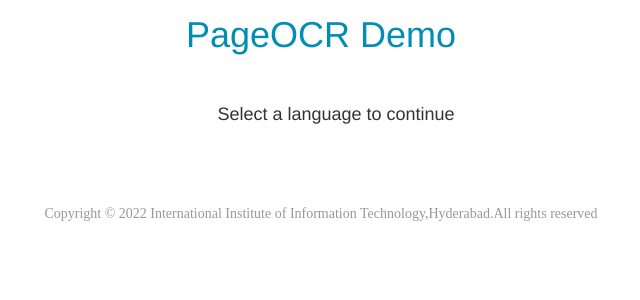
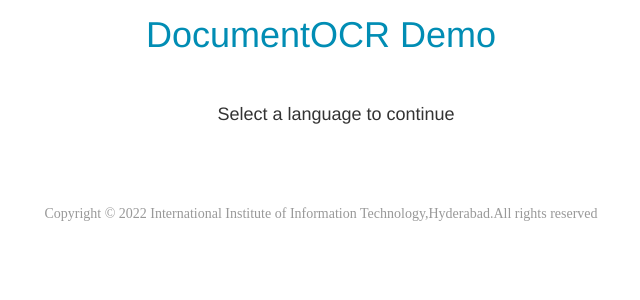
Before and after one commit to NLTM-IIITH/pageocr, a Flask app: template frontend/templates/index.html in a window 1280 px wide. Shown: the top 300 px of the page, without its empty margins (319-959 px from the left). Run offline with Flask 2, Linux system fonts and the light colour scheme; the template is opened without the code that fills it, so the values that code supplies are empty; some libraries are stand-ins or nearby versions.

Commit message:
changed the pageocr heading to documentocr

```diff
--- a/frontend/templates/images.html
+++ b/frontend/templates/images.html
@@ -4,7 +4,7 @@
 <head>
   <meta charset="utf-8">
   <meta name="viewport" content="width=device-width" />
-  <title>PageOCR Demo</title>
+  <title>DocumentOCR Demo</title>
   <meta content="width=device-width, initial-scale=1.0" name="viewport">
   <meta content="" name="keywords">
   <meta content="" name="description">
@@ -32,7 +32,7 @@
   <div class="container">
     <center class="mt-4">
       <a href="{{ url_for('index') }}">
-        <span class="h1" style="color: #018db4">PageOCR Demo</span>
+        <span class="h1" style="color: #018db4">DocumentOCR Demo</span>
       </a>
     </center>
     <br> <br>
--- a/frontend/templates/index.html
+++ b/frontend/templates/index.html
@@ -4,7 +4,7 @@
 <head>
   <meta charset="utf-8">
   <meta name="viewport" content="width=device-width" />
-  <title>PageOCR Demo</title>
+  <title>DocumentOCR Demo</title>
   <meta content="width=device-width, initial-scale=1.0" name="viewport">
   <meta content="" name="keywords">
   <meta content="" name="description">
@@ -31,7 +31,7 @@
 <body>
   <div class="container">
     <center class="mt-4">
-      <span class="h1" style="color: #018db4">PageOCR Demo</span>
+      <span class="h1" style="color: #018db4">DocumentOCR Demo</span>
     </center>
     <br> <br>
     <div class="container">
--- a/frontend/templates/page.html
+++ b/frontend/templates/page.html
@@ -4,7 +4,7 @@
 <head>
   <meta charset="utf-8">
   <meta name="viewport" content="width=device-width" />
-  <title>PageOCR Demo</title>
+  <title>DocumentOCR Demo</title>
   <meta content="width=device-width, initial-scale=1.0" name="viewport">
   <meta content="" name="keywords">
   <meta content="" name="description">
@@ -68,7 +68,7 @@
 <body>
   <div class="container">
     <center class="mt-4">
-      <span class="h1" style="color: #018db4">PageOCR Demo</span>
+      <span class="h1" style="color: #018db4">DocumentOCR Demo</span>
     </center>
     <br><br>
     <div class="row">
```
